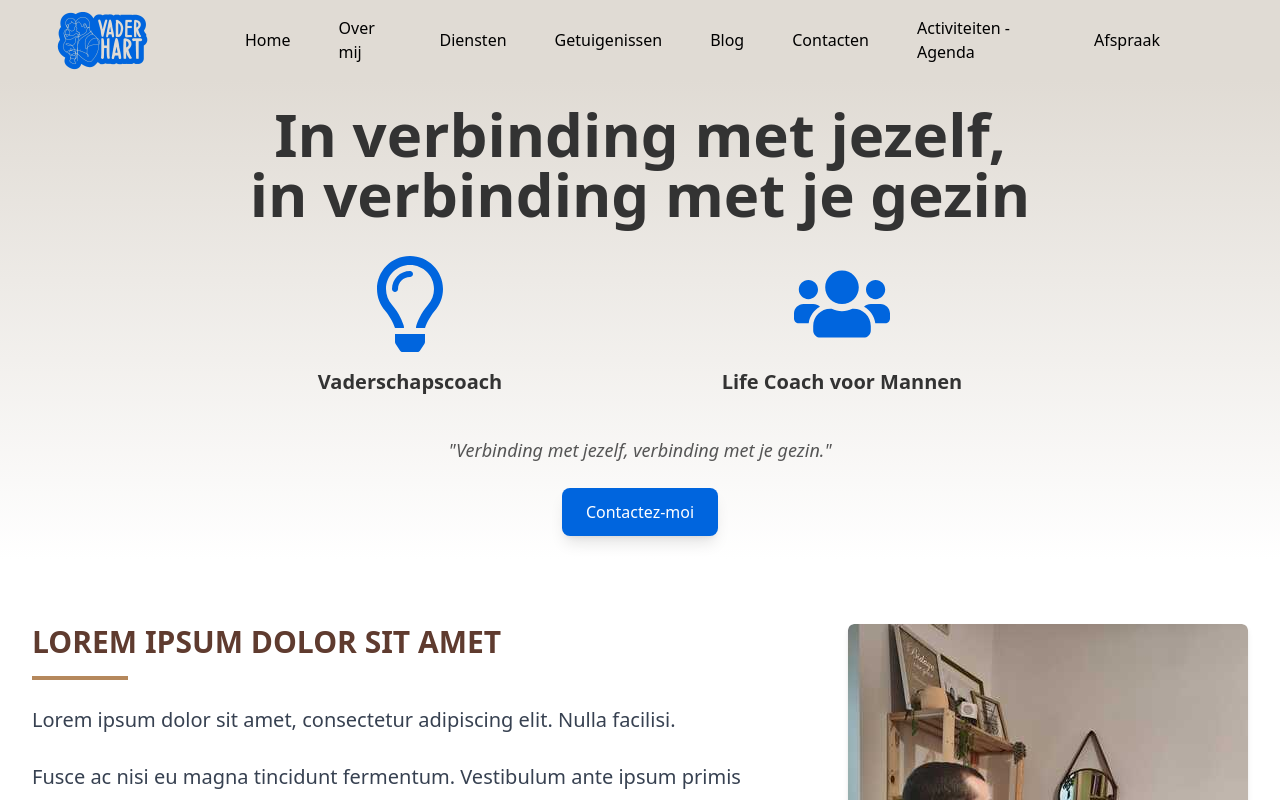
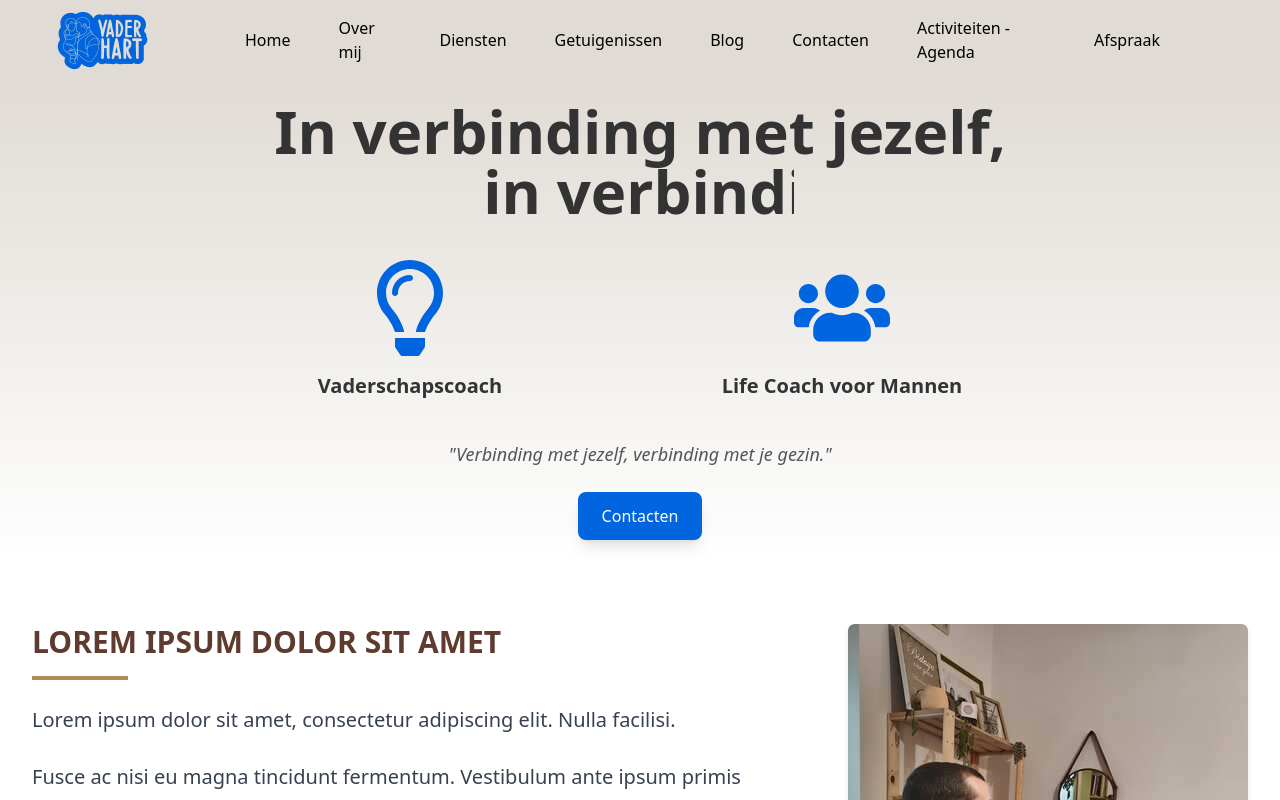
Before and after one commit to mosisgaye/father, a Next.js app: page / in a window 1280 px wide. Shown: the top 800 px of the page. Built offline with nearby package versions, Linux system fonts and the light colour scheme.

Commit message:
Description des modifications

```diff
--- a/app/globals.css
+++ b/app/globals.css
@@ -2,72 +2,36 @@
 @tailwind components;
 @tailwind utilities;
 
-
-/* latin-ext */
-@font-face {
-  font-family: 'Bebas Neue';
-  font-style: normal;
-  font-weight: 400;
-  src: url(https://fonts.gstatic.com/s/bebasneue/v14/JTUSjIg69CK48gW7PXoo9Wdhyzbi.woff2) format('woff2');
-  unicode-range: U+0100-02BA, U+02BD-02C5, U+02C7-02CC, U+02CE-02D7, U+02DD-02FF, U+0304, U+0308, U+0329, U+1D00-1DBF, U+1E00-1E9F, U+1EF2-1EFF, U+2020, U+20A0-20AB, U+20AD-20C0, U+2113, U+2C60-2C7F, U+A720-A7FF;
-}
-/* latin */
-@font-face {
-  font-family: 'Bebas Neue';
-  font-style: normal;
-  font-weight: 400;
-  src: url(https://fonts.gstatic.com/s/bebasneue/v14/JTUSjIg69CK48gW7PXoo9Wlhyw.woff2) format('woff2');
-  unicode-range: U+0000-00FF, U+0131, U+0152-0153, U+02BB-02BC, U+02C6, U+02DA, U+02DC, U+0304, U+0308, U+0329, U+2000-206F, U+20AC, U+2122, U+2191, U+2193, U+2212, U+2215, U+FEFF, U+FFFD;
-}
-/* vietnamese */
-@font-face {
-  font-family: 'Quicksand';
-  font-style: normal;
-  font-weight: 400;
-  src: url(https://fonts.gstatic.com/s/quicksand/v31/6xK-dSZaM9iE8KbpRA_LJ3z8mH9BOJvgkP8o58m-wi40.woff2) format('woff2');
-  unicode-range: U+0102-0103, U+0110-0111, U+0128-0129, U+0168-0169, U+01A0-01A1, U+01AF-01B0, U+0300-0301, U+0303-0304, U+0308-0309, U+0323, U+0329, U+1EA0-1EF9, U+20AB;
-}
-/* latin-ext */
-@font-face {
-  font-family: 'Quicksand';
-  font-style: normal;
-  font-weight: 400;
-  src: url(https://fonts.gstatic.com/s/quicksand/v31/6xK-dSZaM9iE8KbpRA_LJ3z8mH9BOJvgkP8o58i-wi40.woff2) format('woff2');
-  unicode-range: U+0100-02BA, U+02BD-02C5, U+02C7-02CC, U+02CE-02D7, U+02DD-02FF, U+0304, U+0308, U+0329, U+1D00-1DBF, U+1E00-1E9F, U+1EF2-1EFF, U+2020, U+20A0-20AB, U+20AD-20C0, U+2113, U+2C60-2C7F, U+A720-A7FF;
-}
-/* latin */
-@font-face {
-  font-family: 'Quicksand';
-  font-style: normal;
-  font-weight: 400;
-  src: url(https://fonts.gstatic.com/s/quicksand/v31/6xK-dSZaM9iE8KbpRA_LJ3z8mH9BOJvgkP8o58a-wg.woff2) format('woff2');
-  unicode-range: U+0000-00FF, U+0131, U+0152-0153, U+02BB-02BC, U+02C6, U+02DA, U+02DC, U+0304, U+0308, U+0329, U+2000-206F, U+20AC, U+2122, U+2191, U+2193, U+2212, U+2215, U+FEFF, U+FFFD;
+@keyframes typing {
+  0% {
+      width: 0;
+  }
+  50% {
+      width: 100%;
+  }
+  60% {
+      width: 100%; /* Pauses a bit at the end */
+  }
+  100% {
+      width: 0;
+  }
 }
 
-body {
-  background-color: rgb(246, 246, 246);
-  border-color: rgb(85, 85, 85);
-  color: rgb(0, 0, 0);
+@keyframes blink-caret {
+  from, to {
+      border-color: transparent;
+  }
+  50% {
+      border-color: #333;
+  }
 }
 
-.hero-titre {
-  color: rgba(194, 133, 102, 1);
-  line-height: 1.2;
-  letter-spacing: 0.05em;
-  font-size: 60px;
-  text-align: left;
-  font-family: 'Bebas Neue';
-  font-weight: 400;
-  font-style: normal;
-
+.text-animation {
+  display: inline-block;
+  overflow: hidden;
+  border-right: 3px solid #333;
+  white-space: nowrap;
+  animation:
+      typing 5s steps(30, end) infinite,
+      blink-caret 0.5s step-end infinite;
 }
-.hero {
-  color: rgba(194, 133, 102, 1);
-  line-height: 1.2;
-  letter-spacing: 0.05em;
-  font-size: 46px;
-  text-align: left;
-  font-family: 'Bebas Neue';
-  font-weight: 400;
-  font-style: normal;
-}
--- a/components/Header.tsx
+++ b/components/Header.tsx
@@ -11,7 +11,7 @@ export default function Header() {
   };
 
   return (
-    <header className="sticky top-0 z-50 bg-[#e0dbd4] text-black px-4 h-12 md:px-10 md:h-20 flex items-center justify-between">
+    <header className="top-0 z-50 bg-[#e0dbd4] text-black px-4 h-12 md:px-10 md:h-20 flex items-center justify-between">
       {/* Logo */}
       <div className="flex items-center">
         <Link href="/" aria-label="Retourner à l'accueil ComparePrix">
--- a/components/Hero.tsx
+++ b/components/Hero.tsx
@@ -1,11 +1,14 @@
 import React from 'react';
-import { FaUsers, FaRegLightbulb } from 'react-icons/fa'; // Icônes modernisées
+import { FaUsers, FaRegLightbulb } from 'react-icons/fa';
+import '@/app/globals.css'
 
 const Hero: React.FC = () => {
     return (
-        <div className="flex flex-col items-center justify-center h-[60vh] bg-gradient-to-b from-[#e0dbd4] to-[#ffffff] p-4">
+        <div className="flex flex-col items-center justify-center h-[60vh] bg-gradient-to-b from-[#e0dbd4] to-[#ffffff] pt-24 md:py-36">
             <h1 className="text-4xl md:text-6xl font-bold mb-8 text-center text-[#333] transition transform duration-500 hover:scale-105">
-                In verbinding met jezelf, <br />in verbinding met je gezin
+                In verbinding met jezelf, <br />
+                <span className="text-animation">in verbinding met je gezin</span>
+
             </h1>
             <div className="flex flex-col md:flex-row justify-around w-full max-w-4xl px-4">
                 <div className="flex flex-col items-center transition-transform duration-300 hover:scale-105 mb-6 md:mb-0">
@@ -24,7 +27,7 @@ const Hero: React.FC = () => {
                 href="#contact"
                 className="mt-6 px-6 py-3 text-white bg-[#0065de] rounded-lg shadow-lg hover:bg-[#0056b3] transition duration-300"
             >
-                Contactez-moi
+                Contacten
             </a>
         </div>
     );
```
